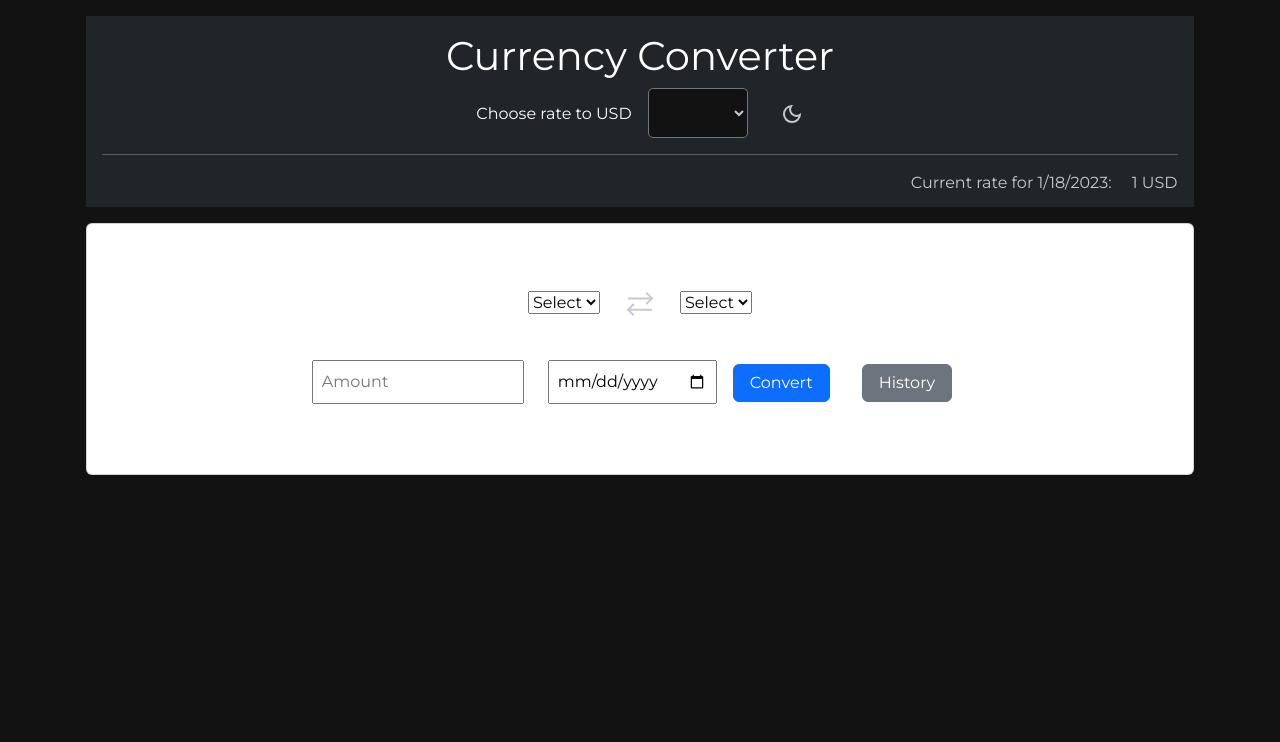
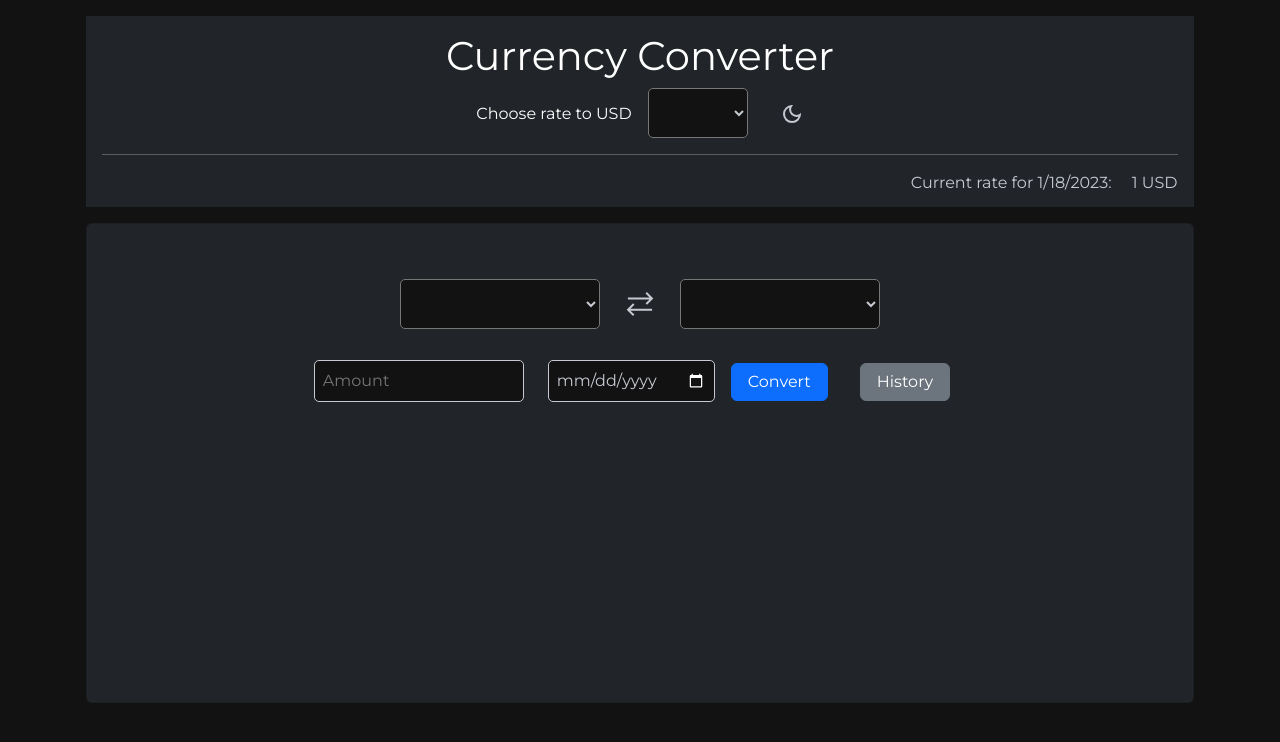
Before and after one commit to yevgeniamaksymiv/vue-currency-converter, a Vue app: page / in a window 1280 px wide. Shown: the top 742 px of the page. Built offline with nearby package versions, Linux system fonts and the light colour scheme; no server answers.

Commit message:
created components, fixed axios request

```diff
--- a/src/App.vue
+++ b/src/App.vue
@@ -53,6 +53,6 @@ export default {
   padding: 0;
   min-height: 100vh;
   box-sizing: border-box;
-  text-align: center;
+  /* text-align: center; */
 }
 </style>
--- a/src/components/BtcRateHeader.vue
+++ b/src/components/BtcRateHeader.vue
@@ -12,7 +12,12 @@ export default {
       btcRate: ''
     }
   },
-  async mounted() {
+  mounted() {
+    return this.getBTCtoUSD();
+  },
+
+  methods: {
+    async getBTCtoUSD() {
       try {
         const response = await axiosInstance.get('/latest', {
           params: {
@@ -28,6 +33,7 @@ export default {
       }
     }
   }
+}
 
 
 </script>
--- a/src/components/CardComponent.vue
+++ b/src/components/CardComponent.vue
@@ -1,39 +1,35 @@
 <template>
   <div class="card text-center mt-3 p-4">
     <div class="card-body">
-      <div class="select-section">
-        <select id="select-1">
-          <option selected>Select</option>
-        </select>
-        <img id="reverse-currency" src="../assets/arrows.svg" width="32" height="32" alt="arrows" class="m-4">
-        <select id="select-2">
-          <option selected>Select</option>
-        </select>
-      </div>
-      <input id="input" class="mt-3 me-4 p-2" placeholder="Amount" />
-      <input id="date" type="date" min="2000-01-01" class="mt-3 p-2" />
-      <small id="error-input"></small>
-      <button type="button" class="btn btn-primary ps-3 pe-3 m-3" id="btn-convert">
-        Convert
-      </button>
-
-      <button type="button" class="btn btn-secondary ps-3 pe-3 m-3" id="btn-history">
-        History
-      </button>
-      <small id="error-history"></small>
-      <ul id="result-list"></ul>
-      <div id="btns-history"></div>
+        <SelectsSectionCard />
+        <InputsSectionCard />
     </div>
   </div>
 </template>
 
 <script>
+import SelectsSectionCard from './SelectsSectionCard.vue';
+import InputsSectionCard from './InputsSectionCard.vue';
+
 export default {
-  name: 'CardComponent'
+  name: 'CardComponent',
+  components: {
+    SelectsSectionCard,
+    InputsSectionCard
+  },
+  data() {
+    return {
+      bgColor: 'var(--bg-grey)'
+    }
+  }
 }
 
 </script>
 
-<style>
+<style scoped>
+.card {
+      min-height: 60vh;
+      background-color: v-bind(bgColor);
+    }
 
 </style>
--- a/src/components/HeaderComponent.vue
+++ b/src/components/HeaderComponent.vue
@@ -2,7 +2,7 @@
   <div class="content p-3 text-center">
     <h1>Currency Converter</h1>
     <span id="header-rate" class="pe-3">{{ infoRateUSD }}</span>
-    <select id="select-header" @change="selectOnChange" v-model="selectValue">
+    <select id="select-header" ref="select" @change="selectOnChange" v-model="selectValue">
       <option selected>Select</option>
     </select>
     <BtcRateHeader />
@@ -16,6 +16,15 @@
 import RunningLineHeader from '@/components/RunningLineHeader.vue';
 import BtcRateHeader from '@/components/BtcRateHeader.vue';
 import axiosInstance from '../axios-config';
+
+function appendOptionsToSelectTag(arr2d, tag) {
+  return arr2d.forEach((arr) => {
+    const option = document.createElement('option');
+    option.appendChild(document.createTextNode(arr[0]));
+    option.value = arr[1];
+    tag.appendChild(option);
+  });
+}
 
 export default {
   name: 'HeaderComponent',
@@ -34,7 +43,12 @@ export default {
     }
   },
 
-  async mounted() {
+  mounted() {
+    return this.getUSDRate(this.$refs.select);
+  },
+
+  methods: {
+    async getUSDRate(parentTag) {
       try {
         const response = await axiosInstance.get('/latest', {
           params: {
@@ -44,19 +58,11 @@ export default {
           },
         });
         const rates = Object.entries(response.data.rates);
-      rates.forEach((rate) => {
-        const option = document.createElement('option');
-        option.appendChild(document.createTextNode(rate[0]));
-        option.value = rate[1];
-        const select = document.getElementById('select-header');
-        select.appendChild(option);
-      });
+        appendOptionsToSelectTag(rates, parentTag);
       } catch (error) {
         console.error(error);
       }
     },
-
-  methods: {
     selectOnChange(e) {
       this.infoRateUSD = `1 USD = ${this.selectValue} ${e.target.options[e.target.options.selectedIndex].text}`;
     }
--- /dev/null
+++ b/src/components/InputsSectionCard.vue
@@ -0,0 +1,71 @@
+<template>
+  <div>
+    <input id="input" class="mt-3 me-4 p-2" placeholder="Amount" />
+    <input id="date" type="date" min="2000-01-01" class="mt-3 p-2" ref="date" v-model="inputDate"/>
+    <small id="error-input"></small>
+    <button type="button" class="btn btn-primary ps-3 pe-3 m-3" id="btn-convert">
+      Convert
+    </button>
+    <button type="button" class="btn btn-secondary ps-3 pe-3 m-3" id="btn-history">
+      History
+    </button>
+    <small id="error-history"></small>
+    <ul id="result-list"></ul>
+    <div id="btns-history"></div>
+  </div>
+</template>
+
+<script>
+export default {
+  name: 'InputsSectionCard',
+  data() {
+    return {
+      bgColor: 'var(--bg-dark)',
+      borderColor: 'var(--text-light)',
+      txtColor: 'var(--text-light)',
+      liColor: 'var(--text-blue)',
+      inputDate: ''
+    }
+  },
+
+  mounted() {
+    this.setCurrentDate();
+  },
+
+  methods: {
+    setCurrentDate() {
+      const date = new Date().toLocaleDateString();
+      this.inputDate = date.split('.').reverse().join('-');
+      this.$refs.date.max = this.inputDate;
+    }
+  }
+
+}
+
+</script>
+
+<style>
+#input,
+#date {
+  background-color: v-bind(bgColor);
+  border: .5px solid v-bind(borderColor);
+  color: v-bind(txtColor);
+  border-radius: 5px;
+}
+
+ul {
+  list-style: none;
+  color: v-bind(liColor);
+  padding: 20px;
+  font-size: 14px;
+  text-align: end;
+}
+
+ul li {
+  margin-right: 35%;
+}
+
+#date {
+  color-scheme: dark;
+}
+</style>
--- a/src/components/RunningLineHeader.vue
+++ b/src/components/RunningLineHeader.vue
@@ -1,7 +1,7 @@
 <template>
   <div class="running-line">
     <div class="text-center running-line-wrapper-first">
-      <span id="current-date" class="content-header pe-3">Current rate for {{ new Date().toLocaleDateString() }}:
+      <span id="current-date" class="content-header pe-3">Current rate for {{ getDate }}:
       </span>
       <span id="USD-rate" class="content-header pe-3">1 USD = {{ usd }} UAH</span>
       <span id="EUR-rate" class="content-header pe-3">1 EUR = {{ eur }} UAH</span>
@@ -28,7 +28,12 @@ export default {
     }
   },
 
-  async mounted() {
+  mounted() {
+    return this.getDailyRate();
+  },
+
+  methods: {
+    async getDailyRate() {
       try {
         const response = await axiosInstance.get('/latest', {
           params: {
@@ -46,6 +51,13 @@ export default {
         this.aud = rates[0];
       } catch (error) {
         console.error(error);
+      }
+    }
+  },
+
+  computed: {
+    getDate() {
+      return new Date().toLocaleDateString();
     }
   }
 
--- /dev/null
+++ b/src/components/SelectsSectionCard.vue
@@ -0,0 +1,120 @@
+<template>
+  <div class="select-section">
+    <select id="select-from" ref="selectFrom" @change="selectFromOnChange" v-model="selectFromValue">
+      <option selected>Select</option>
+    </select>
+    <img id="reverse-currency" src="../assets/arrows.svg" width="32" height="32" alt="arrows" class="m-4"
+      @click="reverseCurrenciesOnClick" />
+    <select id="select-to" ref="selectTo" @change="selectToOnChange" v-model="selectToValue">
+      <option selected>Select</option>
+    </select>
+  </div>
+</template>
+
+<script>
+import axiosInstance from '../axios-config';
+
+function appendOptionsToSelectTag(arr2d, tag) {
+  return arr2d.forEach((arr) => {
+    const option = document.createElement('option');
+    option.appendChild(document.createTextNode(arr[0]));
+    option.value = arr[1];
+    tag.appendChild(option);
+  });
+}
+
+export default {
+  name: 'SelectsSectionCard',
+  data() {
+    return {
+      selectBgColor: 'var(--bg-dark)',
+      txtColor: 'var(--text-light)',
+      selectFromValue: '',
+      selectToValue: '',
+      rateFrom: '',
+      rateTo: '',
+      currencyFrom: '',
+      currencyTo: ''
+    }
+  },
+
+  mounted() {
+    this.getAllCurrencies(this.$refs.selectFrom);
+    this.getAllCurrencies(this.$refs.selectTo);
+  },
+
+  methods: {
+    async getAllCurrencies(parentTag, historyDate = null) {
+      if (historyDate !== null) {
+        try {
+          const response = await axiosInstance.get(`/${historyDate}`);
+          const rates = Object.entries(response.data.rates);
+
+          appendOptionsToSelectTag(rates, parentTag);
+        } catch (error) {
+          console.error(error);
+        }
+      }
+      try {
+        const response = await axiosInstance.get('/latest');
+        const rates = Object.entries(response.data.rates);
+
+        appendOptionsToSelectTag(rates, parentTag);
+      } catch (error) {
+        console.error(error);
+      }
+    },
+
+    selectFromOnChange() {
+      this.rateFrom = this.selectFromValue;
+      this.currencyFrom = this.$refs.selectFrom.options[this.$refs.selectFrom.selectedIndex].text;
+      console.log('1 ', this.rateFrom, this.currencyFrom)
+    },
+
+    selectToOnChange() {
+      this.rateTo = this.selectToValue;
+      this.currencyTo = this.$refs.selectTo.options[this.$refs.selectTo.selectedIndex].text;
+      console.log('2 ', this.rateTo, this.currencyTo)
+    },
+
+    reverseCurrenciesOnClick() {
+      if (this.rateTo && this.rateFrom) {
+        [this.rateTo, this.rateFrom] = [this.rateFrom, this.rateTo];
+        [
+          this.$refs.selectFrom.options[this.$refs.selectFrom.selectedIndex].text,
+          this.$refs.selectTo.options[this.$refs.selectTo.selectedIndex].text,
+        ] = [
+            this.$refs.selectTo.options[this.$refs.selectTo.selectedIndex].text,
+            this.$refs.selectFrom.options[this.$refs.selectFrom.selectedIndex].text,
+          ];
+        [this.currencyFrom, this.currencyTo] = [
+          this.$refs.selectFrom.options[this.$refs.selectFrom.selectedIndex].text,
+          this.$refs.selectTo.options[this.$refs.selectTo.selectedIndex].text,
+        ];
+      } else return;
+    }
+  }
+}
+</script>
+
+<style scoped>
+.select-section {
+  display: flex;
+  justify-content: center;
+  align-items: center;
+}
+
+select {
+  padding: 10px 30px;
+  width: 200px;
+  height: 50px;
+  border-radius: 5px;
+  background-color: v-bind(selectBgColor);
+  color: v-bind(txtColor);
+}
+
+#reverse-currency:hover {
+  cursor: pointer;
+  opacity: .5;
+}
+</style>
```
Lines whose indentation alone changed are shown as unchanged.
